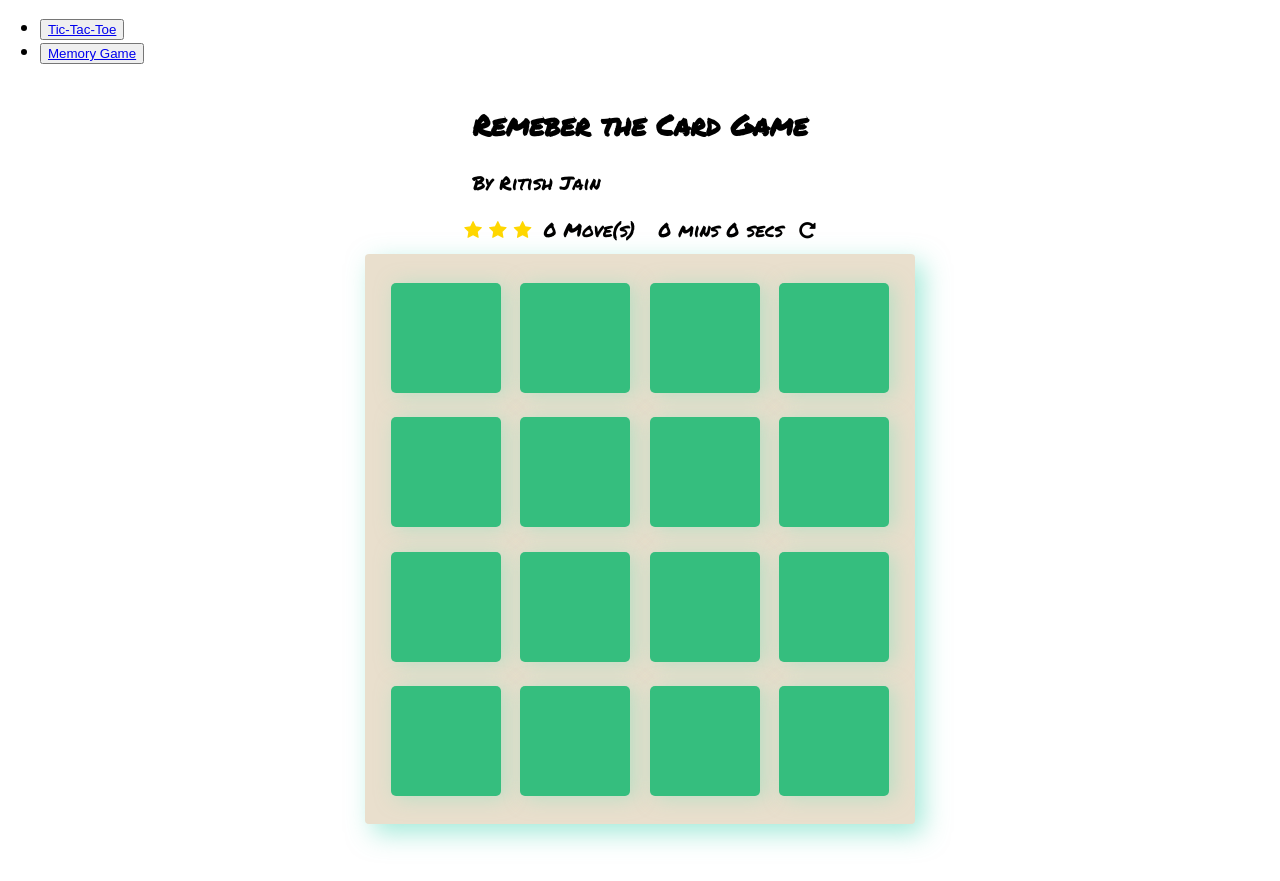
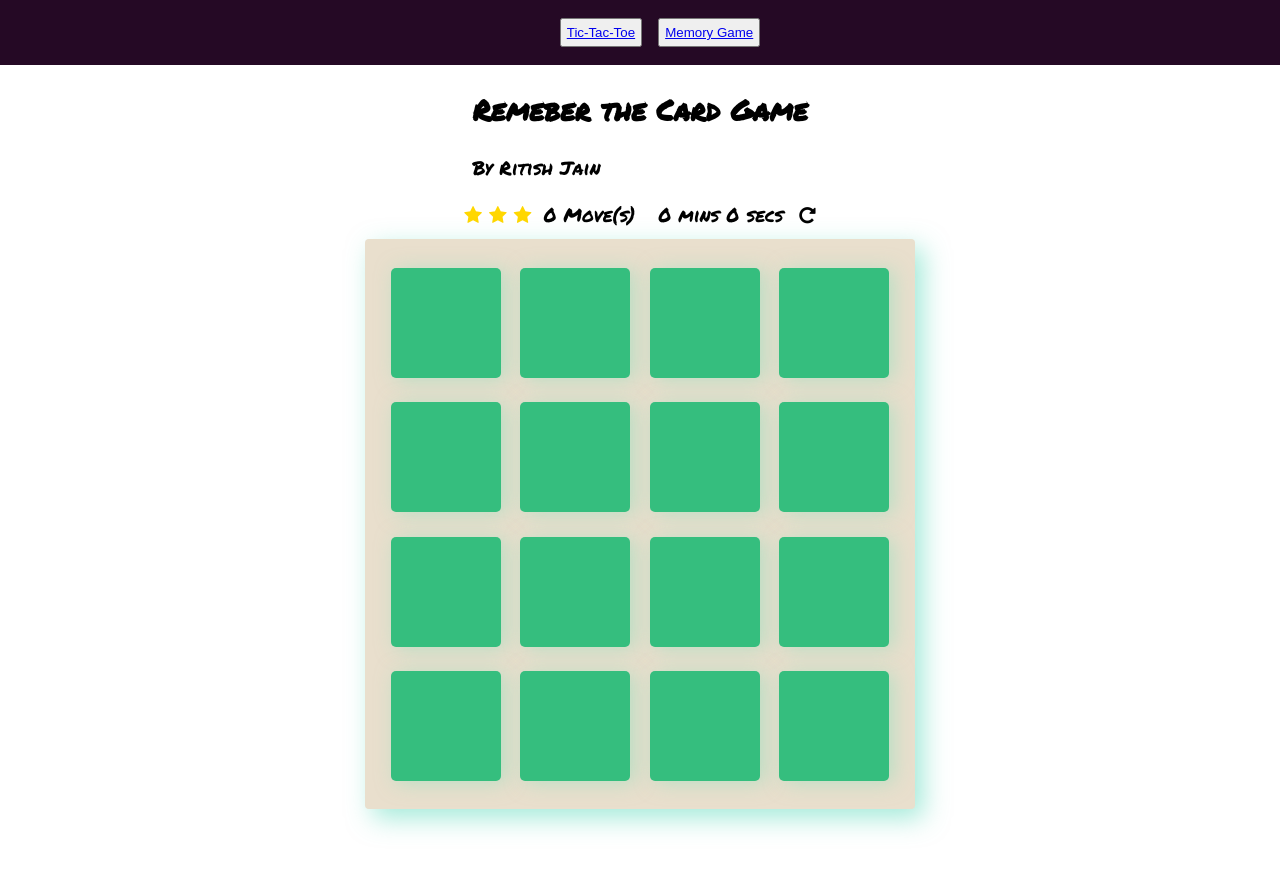
Before and after one commit to rjain000/memorygame, a plain HTML site: page index.html in a window 1280 px wide. Drawn offline with Linux system fonts and the light colour scheme; a web font is replaced by a local one.

Commit message:
add css nav

```diff
--- a/css/style.css
+++ b/css/style.css
@@ -20,6 +20,33 @@ body {
 	background: #ffffff;
 	font-family: 'Permanent Marker', cursive;
 	font-size: 16px;
+}
+
+nav{
+    background-color: rgb(37, 9, 37);
+    color: #ffffff;
+    height: 65px;
+    font-size: 27px;
+    display:flex;
+    align-items: center;
+    padding: 0 12px;
+    font-family: 'Roboto', sans-serif;
+    justify-content: center;
+}
+
+nav ul{
+    list-style-type: none;
+    display: flex;
+}
+
+nav li button{
+    padding: 5px;
+    margin: 8px;
+}
+
+nav li button:hover{
+    background-color: rgb(226, 166, 226);
+    border:2px solid rgb(138, 55, 55);
 }
 
 .container {
```
